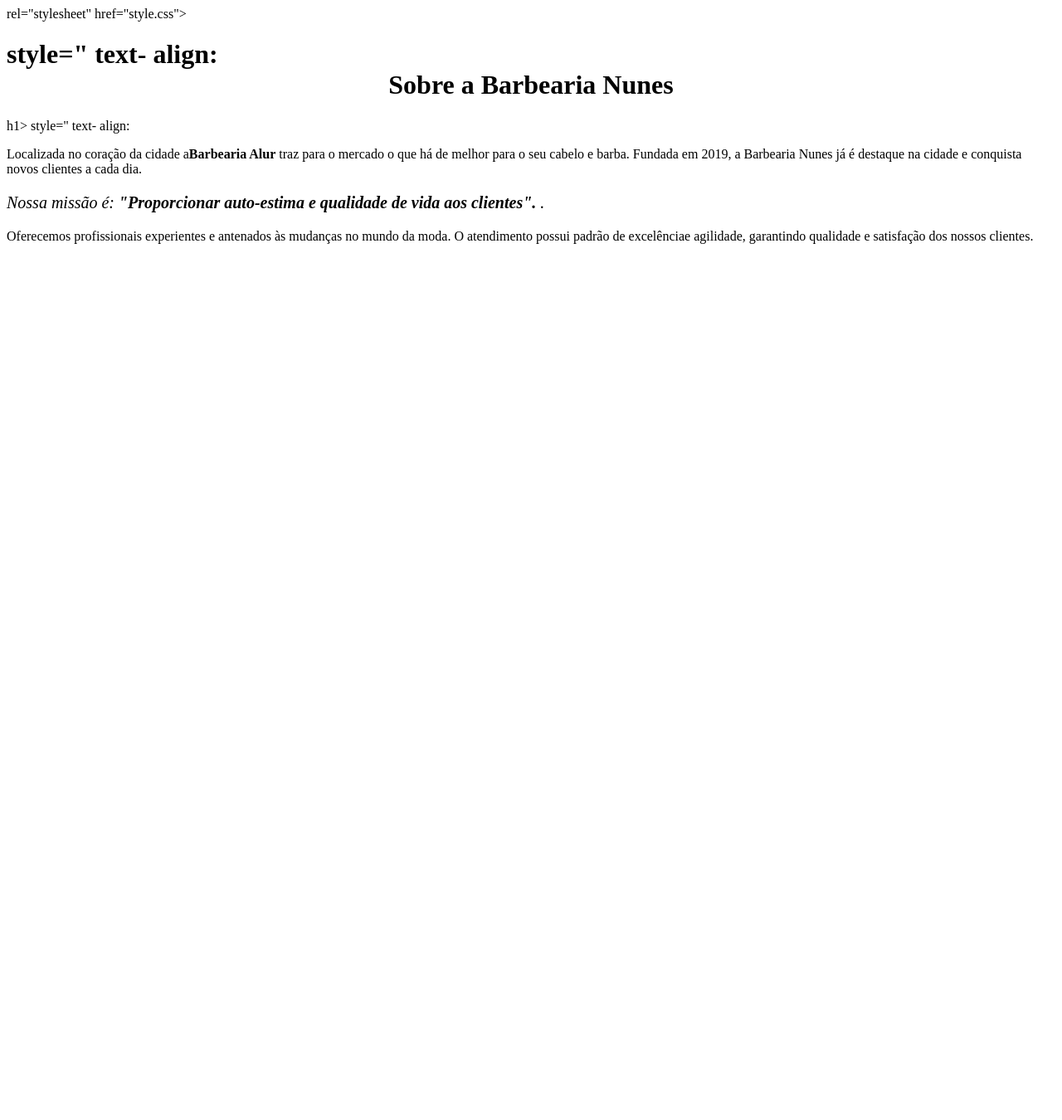
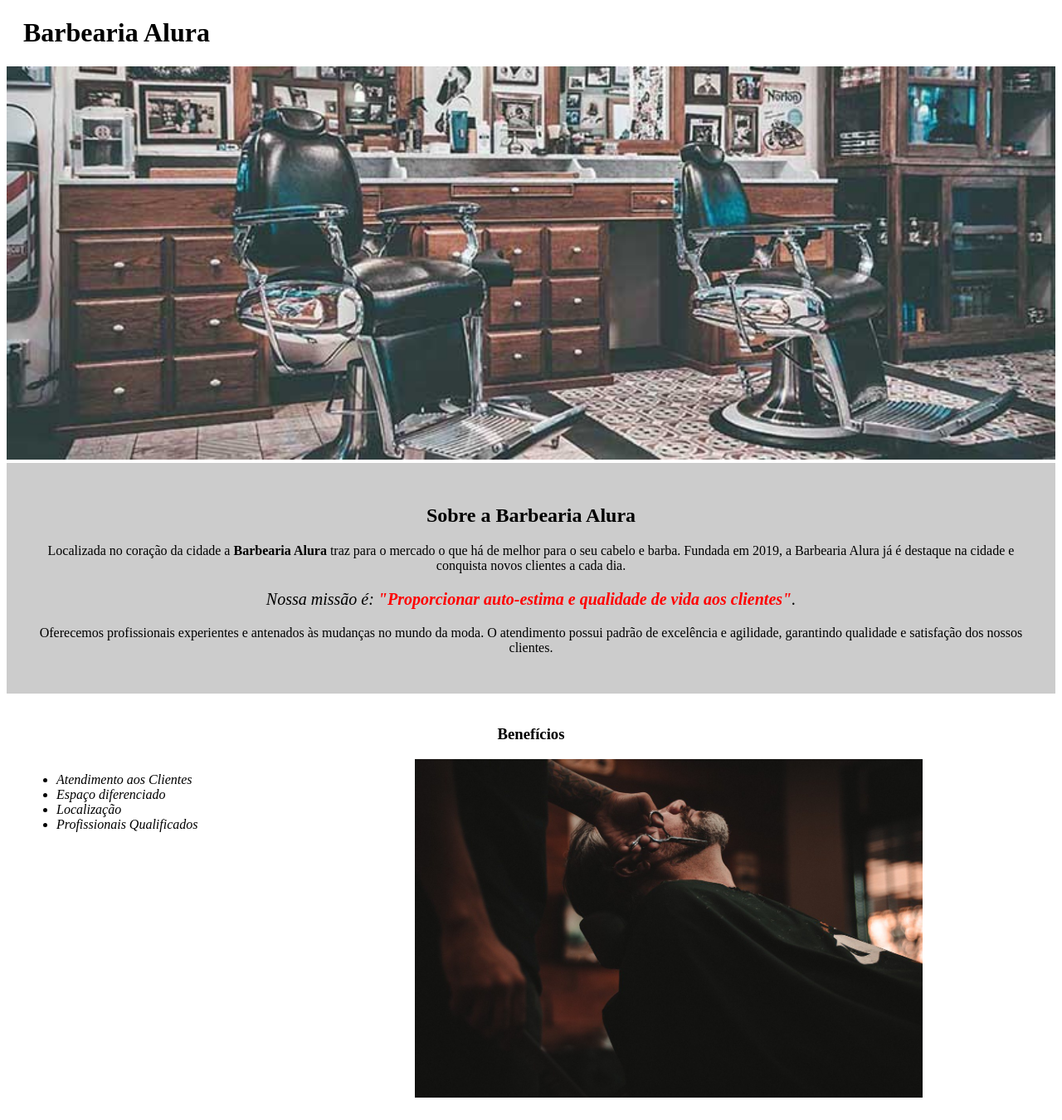
Before and after one commit to MuriloNunes14/Site-murilo, a plain HTML site: page index.html in a window 1280 px wide. Shown: the whole page at 83% size. Before the commit the page ends 800 px from the top, so only its background shows below. Drawn offline with Linux system fonts and the light colour scheme.

Commit message:
Add files via upload

```diff
--- a/index.html
+++ b/index.html
@@ -1,24 +1,37 @@
 <!DOCTYPE html>
 <html lang="pt-br">
-    <head>
-        <meta charset="UTF-8">
-        <title>Barberaria Nunes</title>
-         <link> rel="stylesheet" href="style.css">
+	<head>
+		<meta charset="UTF-8">
+		<title>Barbearia Alura</title>
+		<link rel="stylesheet" href="style.css">
+	</head>
 
-     <style>
+	<body>
+		<header>
+			<h1 class="titulo-principal">Barbearia Alura</h1>
+		</header>
+		<img id="banner" src="banner.jpg">
+		<div class="principal">
+			<h2 class="titulo-centralizado">Sobre a Barbearia Alura</h2>
 
-     </style>
-    </head>
+			<p>Localizada no coração da cidade a <strong>Barbearia Alura</strong> traz para o mercado o que há de melhor para o seu cabelo e barba. Fundada em 2019, a Barbearia Alura já é destaque na cidade e conquista novos clientes a cada dia.</p>
 
-   <body>
-    <h1> style=" text- align: <center>Sobre a Barbearia Nunes</h1>
+			<p id="missao"><em>Nossa missão é: <strong>"Proporcionar auto-estima e qualidade de vida aos clientes"</strong>.</em></p>
 
-        h1> style=" text- align:<p>Localizada no coração da cidade a<strong>Barbearia Alur</strong> traz para o mercado o que há de melhor para o seu
-        cabelo e barba. Fundada em 2019, a Barbearia Nunes já é destaque na cidade e conquista novos clientes a cada dia.</p>
+			<p>Oferecemos profissionais experientes e antenados às mudanças no mundo da moda. O atendimento possui padrão de excelência e agilidade, garantindo qualidade e satisfação dos nossos clientes.</p>
+		</div>
 
-        <p style="font-size: 20px"><em>Nossa missão é:<strong> "Proporcionar auto-estima e qualidade de vida aos clientes". </strong>. </em></p>
+		<div class="beneficios">
+			<h3 class="titulo-centralizado">Benefícios</h3>
 
-        <p>Oferecemos profissionais experientes e antenados às mudanças no mundo da moda. O atendimento possui
-        padrão de excelênciae agilidade, garantindo qualidade e satisfação dos nossos clientes.</p>
-     <body>
-    </html>
+			<ul>
+				<li class="itens">Atendimento aos Clientes</li>
+				<li class="itens">Espaço diferenciado</li>
+				<li class="itens">Localização</li>
+				<li class="itens">Profissionais Qualificados</li>
+			</ul>
+
+			<img src="beneficios.jpg" class="imagembeneficios">
+		</div>
+	</body>
+</html>
--- a/style.css
+++ b/style.css
@@ -1,11 +1,52 @@
-body  {
-   background: #CCCCCC
+body {
+
 }
 
-P {
-   text-align: center;
+#banner {
+	width:100%;
+}
+
+.principal{
+	background: #CCCCCC;
+	padding: 30px;
+}
+
+.titulo-principal {
+	padding-left: 20px;
+}
+
+.titulo-centralizado {
+	text-align: center
+}
+
+p {
+	text-align: center;
+}
+
+#missao {
+	font-size: 20px
 }
 
 em strong {
-  color: #FF000f;
+	color: #FF0000;
 }
+
+.itens {
+	font-style: italic
+}
+
+.beneficios {
+	background: #FFFFFF;
+	padding: 20px;
+}
+
+ul {
+	display: inline-block;
+	vertical-align: top;
+	width: 20%;
+	margin-right: 15%;
+}
+
+.imagembeneficios {
+	width: 50%;
+}
```
Also changed, not shown: banner.jpg (added), beneficios.jpg (added).
